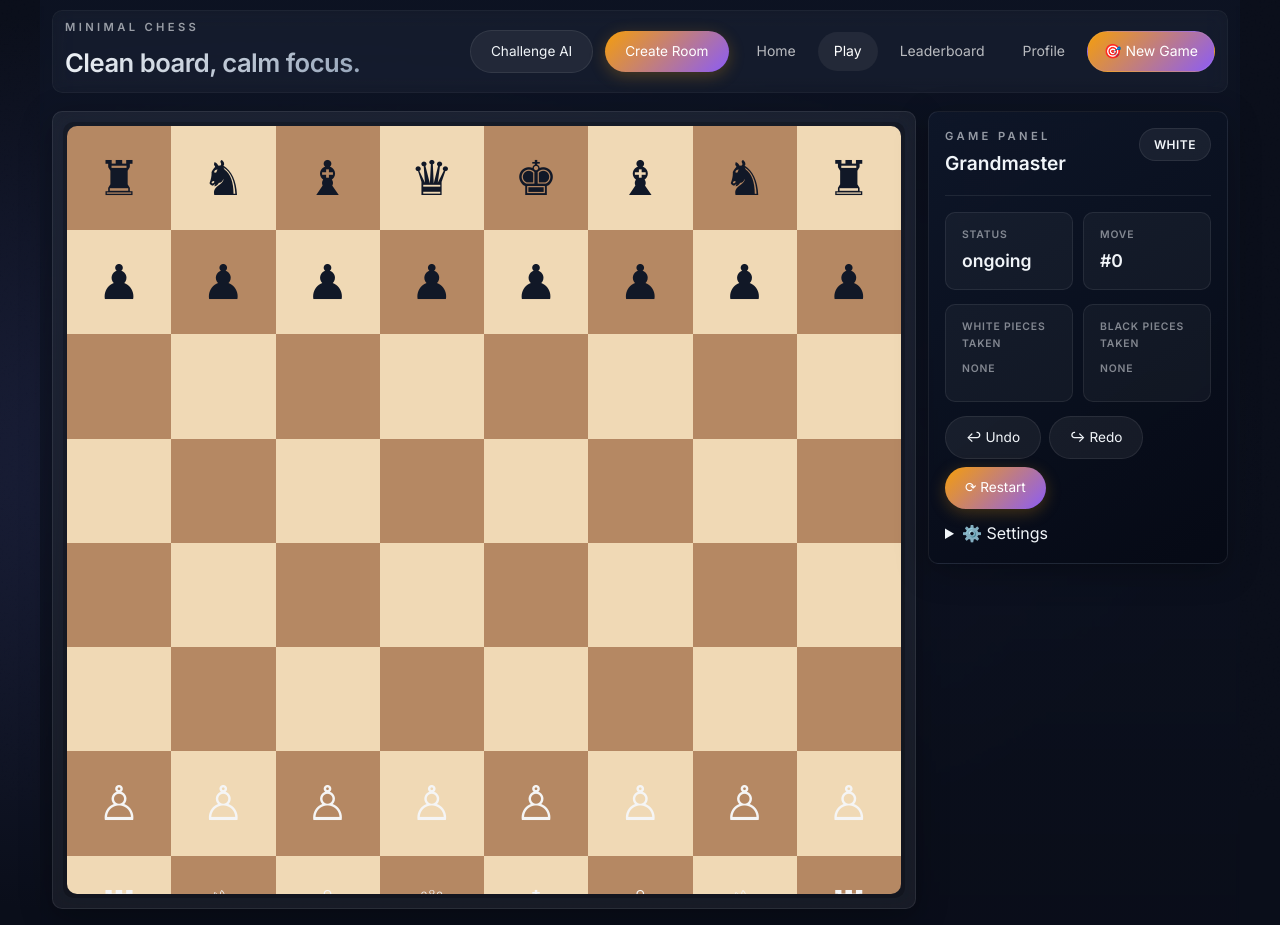
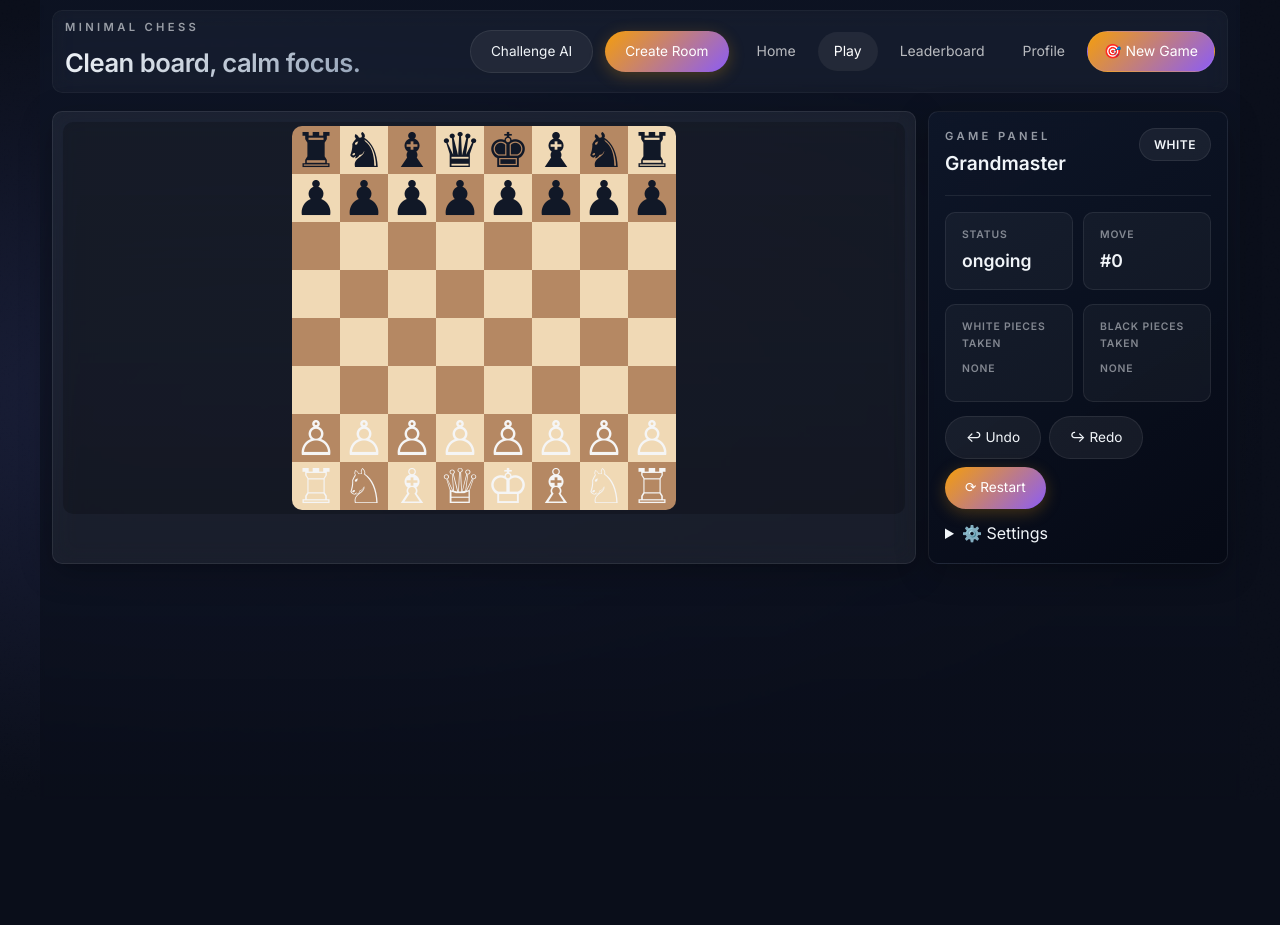
Before and after one commit to amrithul/chess, a React (Vite) app: page /play/ai in a window 1280 px wide. After the commit the page ends 800 px from the top, so only its background shows below. Built offline with nearby package versions, Linux system fonts and the light colour scheme.

Commit message:
no cropping

```diff
--- a/src/style.css
+++ b/src/style.css
@@ -694,6 +694,7 @@ button {
   border-radius: var(--radius-sm);
   background: rgba(0, 0, 0, 0.2);
   max-width: 100%;
+  max-height: calc(100vh - 160px);
   margin: 0 auto;
 }
 
@@ -704,6 +705,8 @@ button {
   border-radius: var(--radius-sm);
   overflow: hidden;
   max-width: 100%;
+  max-height: 100%;
+  width: auto;
 }
 
 .square {
```
